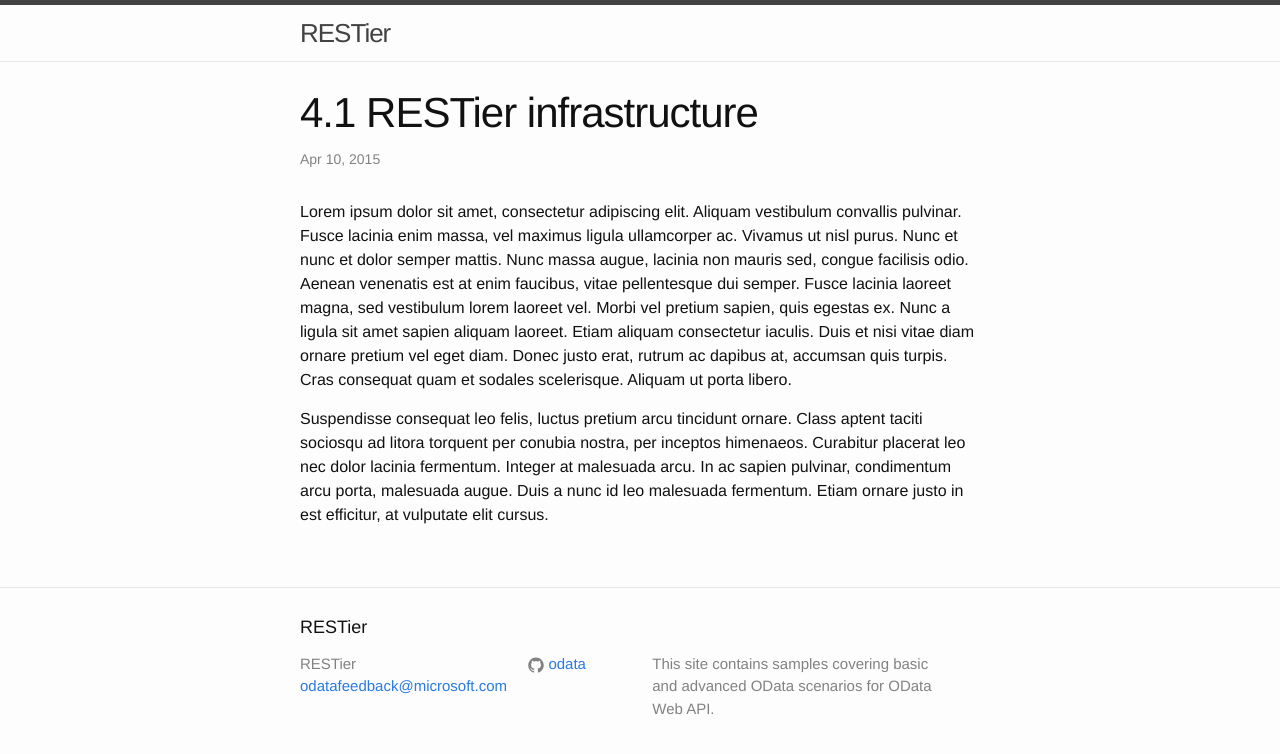
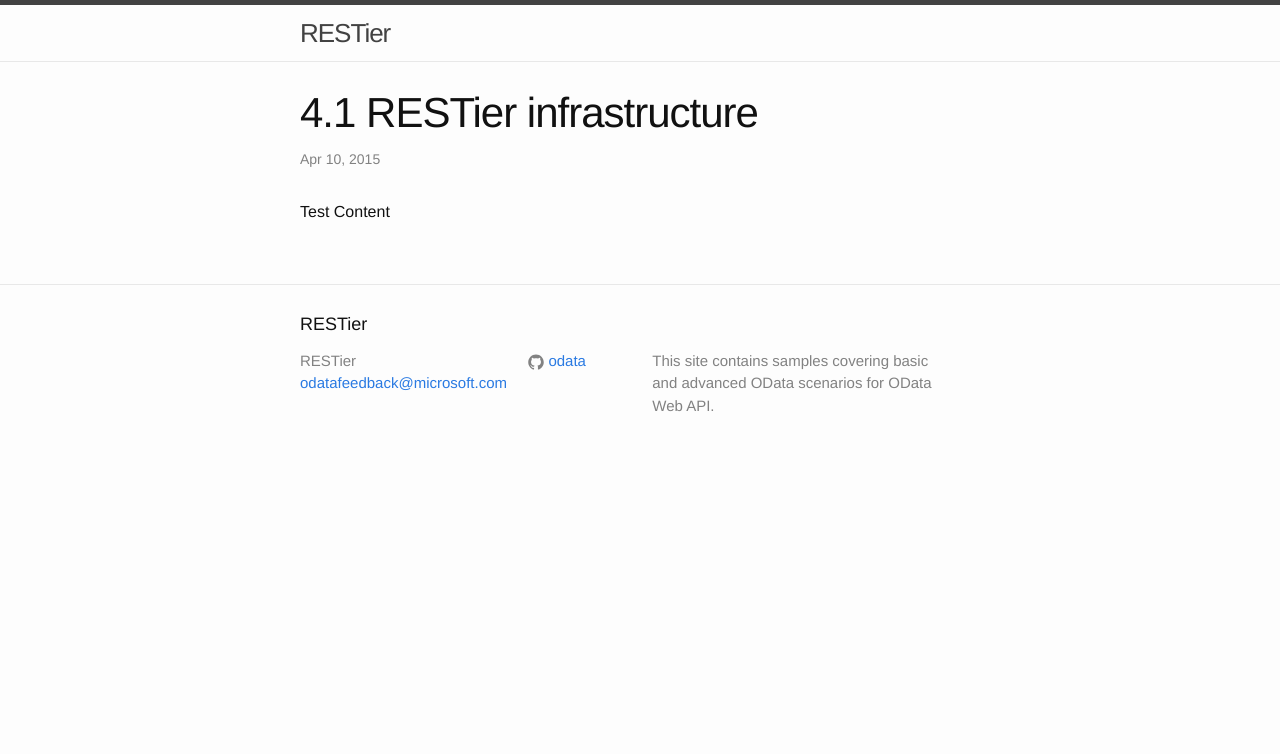
Before and after one commit to liqian19891011/Doc, a Jekyll site: the page built from _posts/2015-04-10-04-01-Infrastructure.md, in a window 1280 px wide. Shown: the top 754 px of the page. Built offline with Jekyll 4.4.1, drawn with Linux system fonts in a browser that asks for light colours; nearby versions of some CDN libraries; comment, search, counter and statistics services are not loaded.

Commit message:
update infrastructure

```diff
--- a/_posts/2015-04-10-04-01-Infrastructure.md
+++ b/_posts/2015-04-10-04-01-Infrastructure.md
@@ -5,7 +5,4 @@ description: ""
 category: "4. Deep in RESTier"
 ---
 
-
-Lorem ipsum dolor sit amet, consectetur adipiscing elit. Aliquam vestibulum convallis pulvinar. Fusce lacinia enim massa, vel maximus ligula ullamcorper ac. Vivamus ut nisl purus. Nunc et nunc et dolor semper mattis. Nunc massa augue, lacinia non mauris sed, congue facilisis odio. Aenean venenatis est at enim faucibus, vitae pellentesque dui semper. Fusce lacinia laoreet magna, sed vestibulum lorem laoreet vel. Morbi vel pretium sapien, quis egestas ex. Nunc a ligula sit amet sapien aliquam laoreet. Etiam aliquam consectetur iaculis. Duis et nisi vitae diam ornare pretium vel eget diam. Donec justo erat, rutrum ac dapibus at, accumsan quis turpis. Cras consequat quam et sodales scelerisque. Aliquam ut porta libero.
-
-Suspendisse consequat leo felis, luctus pretium arcu tincidunt ornare. Class aptent taciti sociosqu ad litora torquent per conubia nostra, per inceptos himenaeos. Curabitur placerat leo nec dolor lacinia fermentum. Integer at malesuada arcu. In ac sapien pulvinar, condimentum arcu porta, malesuada augue. Duis a nunc id leo malesuada fermentum. Etiam ornare justo in est efficitur, at vulputate elit cursus.
+Test Content
```
